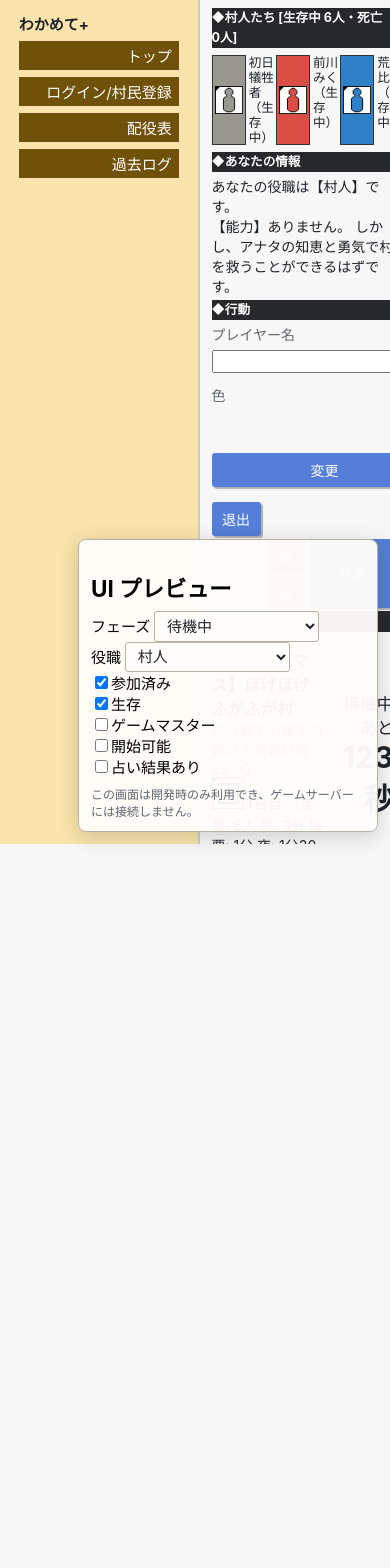
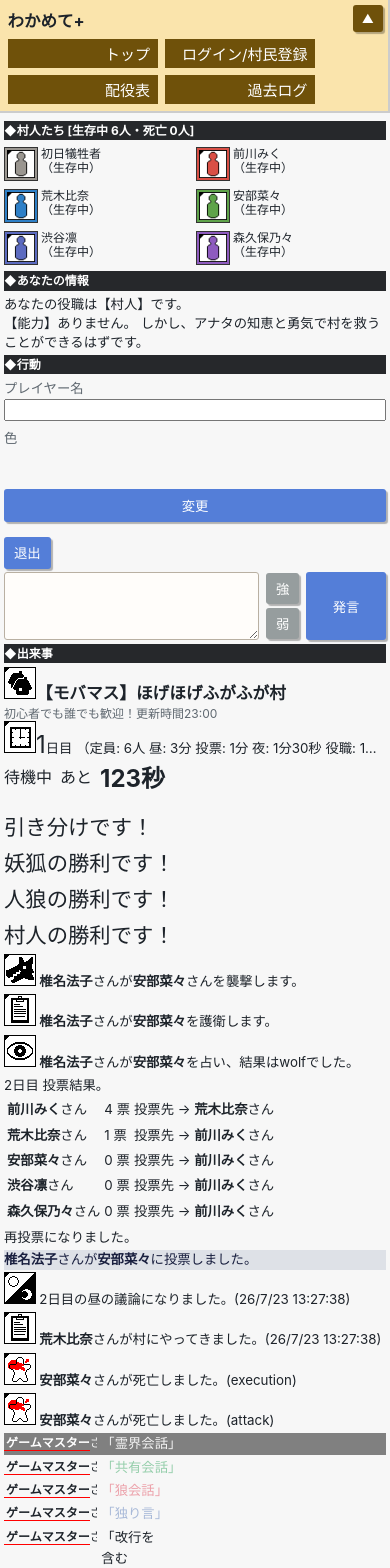
Before and after one commit to smynudop/wakamete-plus, a Vue app in the folder frontend/: page /development/game in a window 390 px wide. Shown: the top 1568 px of the page. Before the commit the page ends 844 px from the top, so only its background shows below. Built offline with nearby package versions, Linux system fonts and the light colour scheme.

Commit message:
スマホui試行錯誤中

```diff
--- a/frontend/src/App.vue
+++ b/frontend/src/App.vue
@@ -1,17 +1,20 @@
 <script setup lang="ts">
 import { RouterLink, RouterView } from "vue-router";
+import {ref} from "vue"
+const hideHeader = ref(false)
 </script>
 
 <template>
   <div class="container">
   <aside class="site-header">
     <RouterLink to="/" class="site-title">わかめて+</RouterLink>
-    <nav>
+    <nav :class="{'hide-nav': hideHeader}">
       <RouterLink to="/">トップ</RouterLink>
       <RouterLink to="/lobby">ログイン/村民登録</RouterLink>
       <RouterLink to="/role-sets">配役表</RouterLink>
       <RouterLink to="/logs">過去ログ</RouterLink>
     </nav>
+    <button type="button" class="toggle-button" @click="hideHeader = !hideHeader">{{hideHeader ? "▼" : "▲"}}</button>
   </aside>
   <main class="site-main">
     <RouterView />
@@ -22,21 +25,34 @@ import { RouterLink, RouterView } from "vue-router";
 <style scoped>
 .container{
   display: grid;
-  grid-template-columns: 200px 1fr;
   height: 100%;
 }
 
 .site-header {
-  padding: 0.85rem 1.25rem;
+  padding: .5em;
   background: #fae4ac;
   border-right: #ccc 2px solid;
+  position: relative;
+}
+
+.toggle-button{
+  position: absolute;
+  right:5px;
+  top: 5px;
+  font-size: 12px;
+  background-color: #6f510a;
+}
+
+.site-header nav{
+  display: grid;
+  gap: .5em;
+  margin-top: .5em;
 }
 
 .site-header nav a{
   display: block;
   background-color: #6f510a;
   color: white;
-  margin: .5em 0;
   padding: .25em .5em;
   text-align: right;
   text-decoration: none;
@@ -44,12 +60,42 @@ import { RouterLink, RouterView } from "vue-router";
 }
 
 .site-title {
+  display: block;
   color: inherit;
   font-weight: 700;
   text-decoration: none;
+  font-size: 110%;
 }
-main{
+
+@media (min-width: 768px){
+  main{
   height: 100%;
   overflow-y: auto;
+  }
+  .container{
+      grid-template-columns: 200px 1fr;
+  }
+  .toggle-button{
+    display:none;
+  }
+}
+@media (max-width: 767px)
+{
+  .container{
+    display: block;
+    grid-template-columns: 200px 1fr;
+    height: 100%;
+  }
+
+  .site-header{
+        border-bottom: 2px solid #ccc;
+
+  }
+  .site-header nav{
+        grid-template-columns: repeat(auto-fill, 150px);
+  }
+  .site-header nav.hide-nav{
+    display:none;
+  }
 }
 </style>
--- a/frontend/src/components/ActionPanel.vue
+++ b/frontend/src/components/ActionPanel.vue
@@ -35,4 +35,7 @@ const model = defineModel<string>({required: true})
 select{
     width: 400px;
 }
+button{
+    min-width: 4em;
+}
 </style>
--- a/frontend/src/components/ChatPanel.vue
+++ b/frontend/src/components/ChatPanel.vue
@@ -21,8 +21,12 @@ const formatDate = (dt: number) => {
         :class="entry.kind === 'chat' ? ['message', entry.channel] : ['event-entry', entry.detail.type]"
         >
         <template v-if="entry.kind === 'chat'">
-            <span ><span :style="{ color: entry.senderColor }">◆</span><strong>{{ entry.senderName }}</strong>さん</span>
-            <span class="chat-text" :class="`chat-size-${entry.size}`">「{{entry.text}}」</span>
+            <div class="chat-sender" :style="{ '--accent-color': entry.senderColor }">
+                <span class="mark">◆</span>
+                <span class="cn">{{ entry.senderName }}</span>
+                <span>さん</span>
+            </div>
+            <div class="chat-text" :class="`chat-size-${entry.size}`">「{{entry.text}}」</div>
         </template>
         <template v-else>
             <template v-if="entry.detail.type == 'join'">
@@ -79,10 +83,9 @@ const formatDate = (dt: number) => {
 
 .messages p {
   display: grid;
-  grid-template-columns: 200px 1fr;
+  grid-template-columns: 11em 1fr;
   gap: 4px;
-  margin-bottom: 4px;
-  line-height: 1.45;
+  line-height: 1.6;
 }
 
 .messages p.vote  {
@@ -90,6 +93,13 @@ const formatDate = (dt: number) => {
   color: rgb(25, 31, 63);
   background-color: #dee1e7;
   line-height: 1.5;
+}
+
+.chat-sender .cn{
+    font-weight: bold;
+}
+.mark{
+    color: var(--accent-color);
 }
 
 .messages p.werewolf .chat-text {
@@ -100,9 +110,12 @@ const formatDate = (dt: number) => {
   color: #95ceab;
 }
 
-.messages p.dead .chat-text {
+.messages p.dead  {
     background-color: gray;
-  color: #b5a6c9;
+    color: #f3f3f3;
+}
+.messages p.dead .cn {
+    color: white
 }
 
 .messages p.monologue .chat-text {
@@ -142,5 +155,24 @@ const formatDate = (dt: number) => {
     padding-left: .25em;
 }
 
-
+@media(max-width: 767px){
+    .messages p {
+        grid-template-columns: 7em 1fr;
+        margin-bottom: 2px;
+    }
+    .chat-sender{
+        white-space: nowrap;
+        overflow-x: hidden;
+        font-size: 90%;
+    }
+    .mark{
+        display:none;
+    }
+    .cn{
+        border-bottom: 1px var(--accent-color) solid;
+        padding-left: 2px;
+    }
+    .chat-text{
+    }
+}
 </style>
--- a/frontend/src/components/DevelopmentPanel.vue
+++ b/frontend/src/components/DevelopmentPanel.vue
@@ -125,4 +125,10 @@ p {
 select{
   width: 60%;
 }
+
+@media (max-width: 767px){
+  .development-panel{
+    display:none;
+  }
+}
 </style>
--- a/frontend/src/components/GameScreen.vue
+++ b/frontend/src/components/GameScreen.vue
@@ -509,6 +509,7 @@ watch(
 
 <style scoped>
 h1{
+  font-size: 125%;
   margin: 0;
 }
 
@@ -534,7 +535,7 @@ main.app-shell{
   padding: 4px;
   width: min(900px, 100%);
   /* margin: 0 auto; */
-  margin-left: .5rem;;
+  /* margin-left: .5rem; */
 }
 
 div.bar{
@@ -560,10 +561,16 @@ div.bar{
   display: flex;
   align-items: center;
   justify-content: space-between;
-  gap: 16px;
+  gap: 4px;
 }
 .top-bar p.pr {
   color: #5f6870;
+  font-size: 90%;
+}
+.top-bar .room-setting{
+  white-space: nowrap;
+  overflow-x: hidden;
+  text-overflow: ellipsis;
 }
 .top-bar .room-setting > * {
   vertical-align: baseline;
@@ -584,11 +591,28 @@ div.bar{
 }
 
 .status-row strong{
-  font-size: 180%;
+  font-size: 150%;
 }
 
 .action-warning {
   color: #b00020;
   font-weight: bold;
 }
+
+@media (max-width: 767px){
+  .game-container{
+    font-size: 10pt;
+  }
+  .top-bar{
+    display: block;
+  }
+  .status-row{
+    display: flex;
+    align-items: center;
+    gap: .5em;
+  }
+  .status-row > * {
+    vertical-align: bottom;
+  }
+}
 </style>
--- a/frontend/src/components/JoinPanel.vue
+++ b/frontend/src/components/JoinPanel.vue
@@ -58,14 +58,14 @@ const emit = defineEmits<{
   display: grid;
   grid-template-columns: repeat(2, minmax(0, 1fr)) auto;
   align-items: end;
-  gap: 0.8rem;
+  gap: .5em;
   margin: 0 auto 1rem;
 }
 
 .join-panel > label,
 fieldset {
   display: grid;
-  gap: 0.4rem;
+  gap: 2px;
   color: #5f6870;
 }
 
--- a/frontend/src/components/PlayerPanel.vue
+++ b/frontend/src/components/PlayerPanel.vue
@@ -37,7 +37,7 @@ const props = defineProps<{
 .players {
 
   display: grid;
-  grid-template-columns: repeat(6, 1fr);
+  grid-template-columns: repeat(auto-fill, minmax(140px, 1fr));
   gap: 2px;
   margin: 0;
   padding: 0;
--- a/frontend/src/pages/LobbyPage.vue
+++ b/frontend/src/pages/LobbyPage.vue
@@ -235,4 +235,12 @@ function createRoom() {
   text-align: center;
 }
 
+@media (max-width: 767px)
+{
+  .lobby-grid{
+    display: block;
+    grid-template-columns: 200px 1fr;
+    height: 100%;
+  }
+}
 </style>
```
